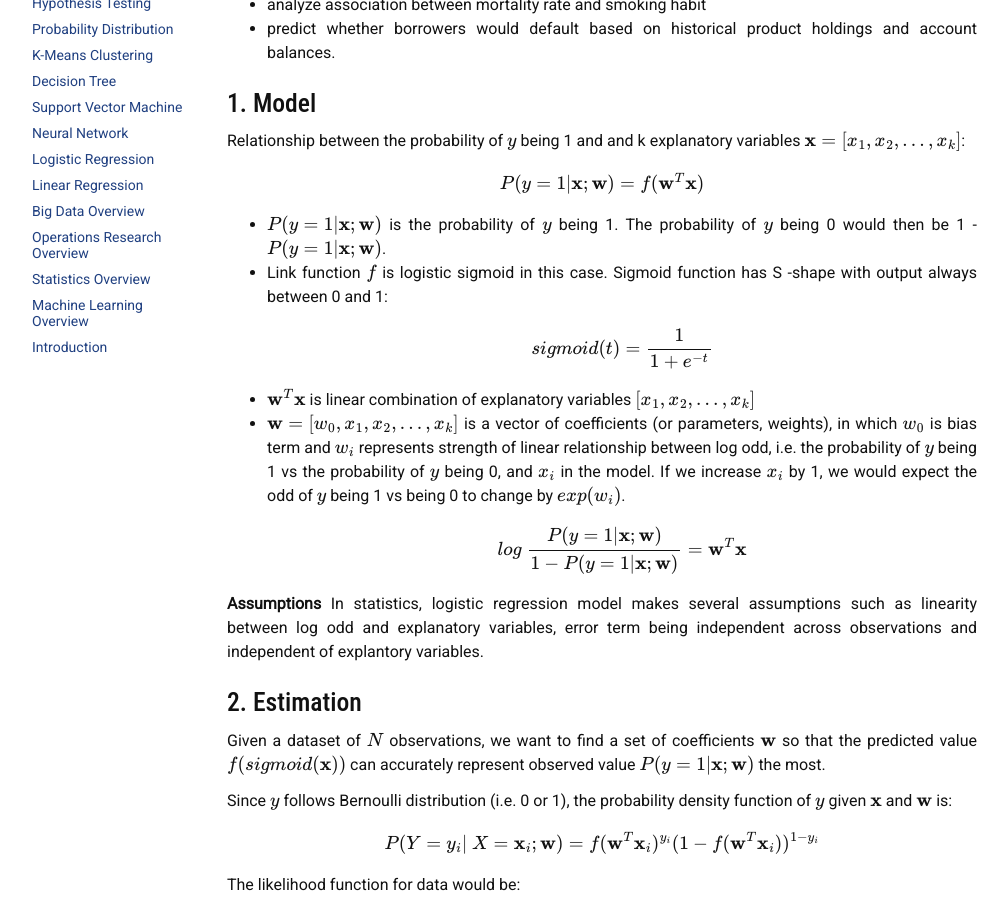
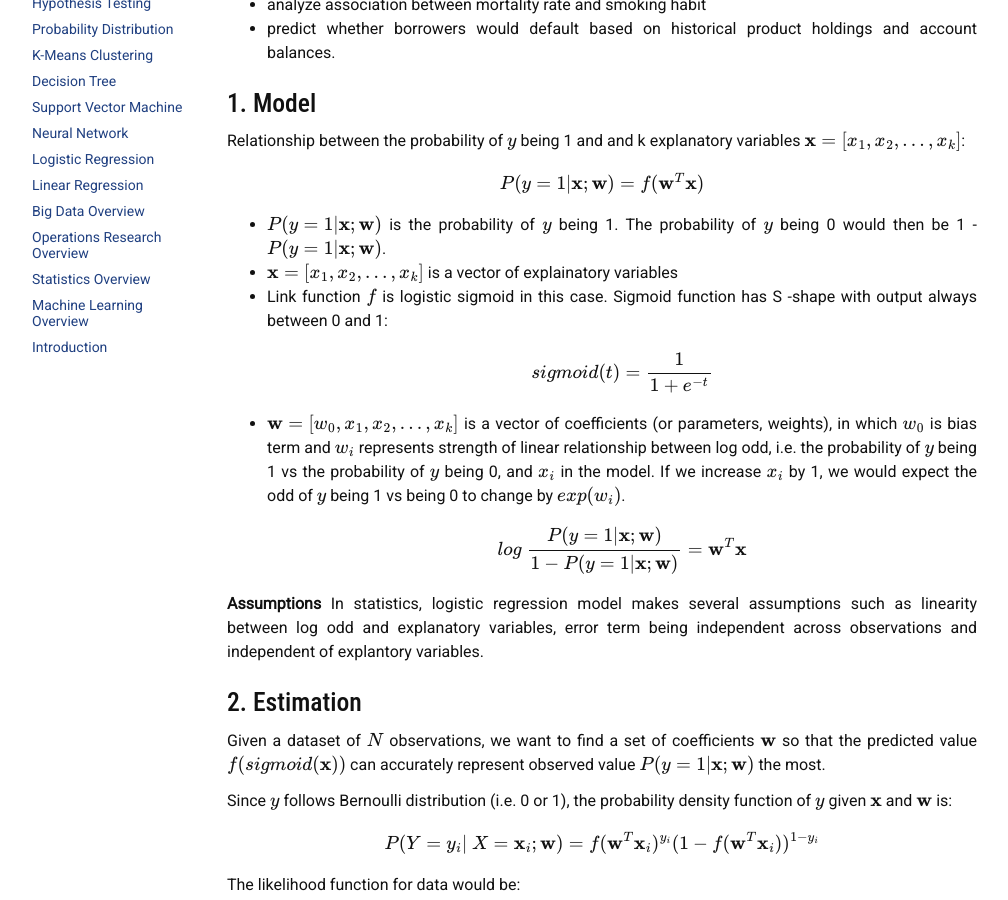
Before and after one commit to liambll/blog-archive, a Jekyll site: the page built from _posts/2017-06-30-logistics-regression.markdown, in a window 1280 px wide and 900 px high, scrolled down 339 px. Shown: the whole window, without its empty margins (38-1046 px from the left). Built offline with Jekyll 4.4.1, drawn with Linux system fonts in a browser that asks for light colours; nearby versions of some CDN libraries; formulas are drawn with MathJax 3; comment, search, counter and statistics services are not loaded.

Commit message:
Update 2017-06-30-logistics-regression.markdown

```diff
--- a/_posts/2017-06-30-logistics-regression.markdown
+++ b/_posts/2017-06-30-logistics-regression.markdown
@@ -25,11 +25,11 @@ P(y=1\|\mathbf{x}; \mathbf{w}) = f(\mathbf{w}^T\mathbf{x})
 \\]
 
 * \\(P(y=1\|\mathbf{x}; \mathbf{w})\\) is the probability of \\(y\\) being 1. The probability of \\(y\\) being 0 would then be 1 - \\(P(y=1\|\mathbf{x}; \mathbf{w})\\).
+* \\(\mathbf{x} = [x_1, x_2, ..., x_k] \\) is a vector of explainatory variables
 * Link function \\(f\\) is logistic sigmoid in this case. Sigmoid function has S -shape with output always between 0 and 1:
 \\[
 sigmoid(t) = \frac{1}{1 + e^{-t}}
 \\]
-* \\(\mathbf{w}^T\mathbf{x}\\) is linear combination of explanatory variables \\([x_1, x_2, ..., x_k] \\)
 * \\(\mathbf{w} = [w_0, x_1, x_2, ..., x_k] \\) is a vector of coefficients (or parameters, weights), in which \\(w_0\\) is bias term and \\(w_i\\) represents strength of linear relationship between log odd, i.e. the probability of \\(y\\) being 1 vs the probability of \\(y\\) being 0, and \\(x_i\\) in the model. If we increase \\(x_i\\) by 1, we would expect the odd of \\(y\\) being 1 vs being 0 to change by \\(exp(w_i)\\).
 \\[
 log~\frac{P(y = 1 \| \mathbf{x}; \mathbf{w})}{1 - P(y = 1 \| \mathbf{x}; \mathbf{w})} = \mathbf{w}^T\mathbf{x}
```
